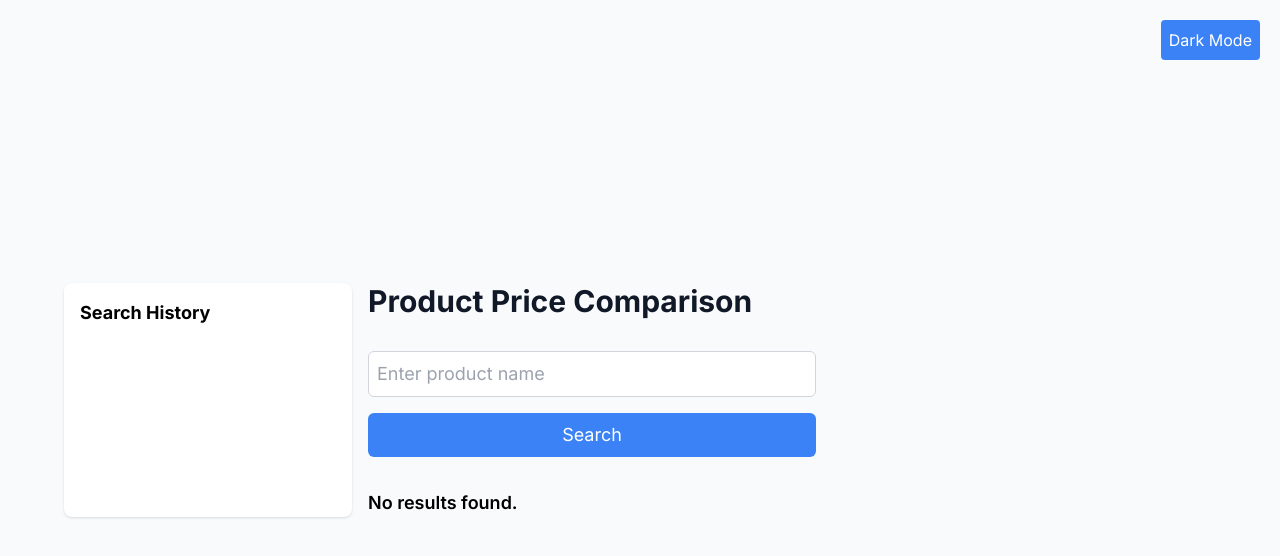
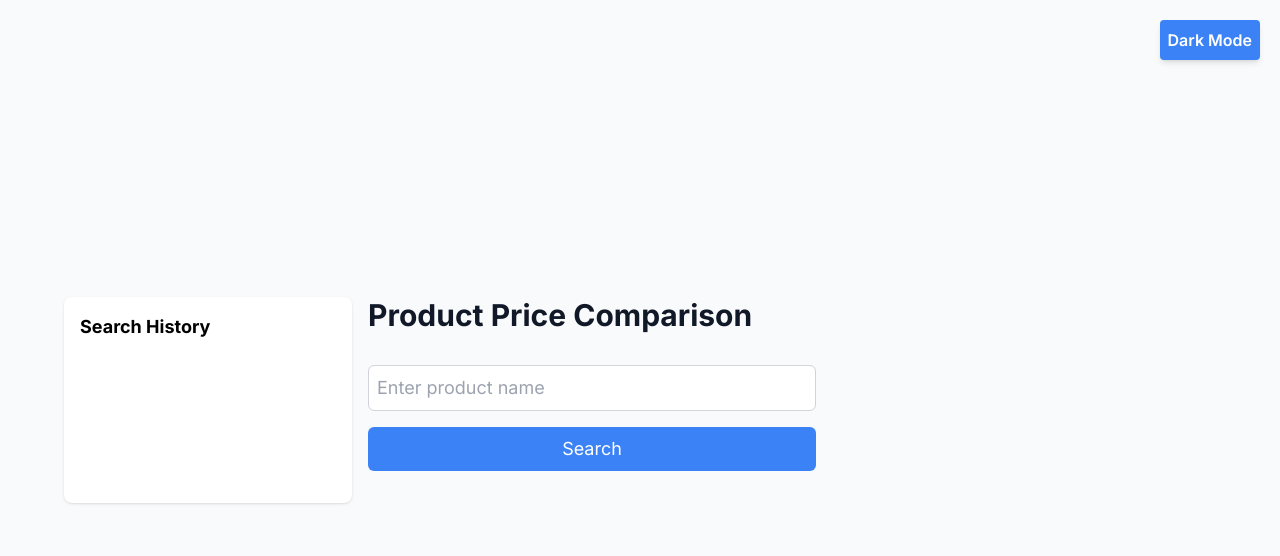
Before and after one commit to Orian19/IdeaToRealityA2Ex2, a Next.js app in the folder price_comparison_website/price-comparison-app/: page / in a window 1280 px wide. Shown: the top 556 px of the page. Built offline with nearby package versions, Linux system fonts and the light colour scheme.

Commit message:
[IdeaToReality][2] fix issue with table not visible properly in dark mode + make dark mode btn also dark

```diff
--- a/price_comparison_website/price-comparison-app/src/app/page.js
+++ b/price_comparison_website/price-comparison-app/src/app/page.js
@@ -57,10 +57,13 @@ export default function Home() {
     <main className={`flex min-h-screen items-center justify-center ${darkMode ? 'bg-gray-900 text-white' : 'bg-gray-50 text-black'}`}>
       <div>
       <button
-          className={`fixed top-5 right-5 bg-blue-500 dark:bg-blue-700 text-white p-2 rounded ${darkMode ? 'dark:bg-blue-700' : 'bg-blue-500'}`}
+  className={`fixed top-5 right-5 p-2 rounded font-semibold transition-colors duration-300 ease-in-out
+              ${darkMode ? 'bg-gray-800 text-gray-200 border border-gray-700 hover:bg-gray-700' : 'bg-blue-500 text-white hover:bg-blue-400'}
+              ${darkMode ? 'shadow-lg' : 'shadow-md'}`}
   onClick={handleButtonClick}>
     {darkMode ? 'Light Mode' : 'Dark Mode'}
 </button>
+
       </div>
       <div className="flex w-full max-w-6xl">
         {/* Search History Section */}
@@ -94,10 +97,11 @@ export default function Home() {
           </div>
           {isLoading ? (
             <div className="text-lg font-semibold text-green-700">Fetching Results...</div>
-          ) : results.length > 0 ? (
+          ) : (
+            results.length > 0 && (
               <div className="my-8 w-full max-w-4xl overflow-x-auto">
                 <table className={`w-full border-collapse border ${darkMode ? 'bg-gray-800 text-gray-300' : 'bg-white text-gray-900'}`}>
-                <thead className="bg-gray-200">
+                  <thead className={`${darkMode ? 'bg-gray-700' : 'bg-gray-200'}`}>
                     <tr>
                       <th className="border px-4 py-2 text-lg font-semibold">Site</th>
                       <th className="border px-4 py-2 text-lg font-semibold">Item</th>
@@ -106,7 +110,7 @@ export default function Home() {
                   </thead>
                   <tbody>
                     {results.map((result, index) => (
-                    <tr key={index} className={`${index % 2 === 0 ? 'bg-gray-100' : ''}`}>
+                      <tr key={index} className={`${index % 2 === 0 ? (darkMode ? 'bg-gray-700' : 'bg-gray-100') : ''}`}>
                         <td className="border px-4 py-2 text-lg">{result.Site}</td>
                         <td className="border px-4 py-2 text-lg">
                           <a href={result['Item URL']} target="_blank" rel="noopener noreferrer" className={`hover:text-blue-600 ${darkMode ? 'text-blue-400' : 'text-blue-700'}`}>
@@ -119,8 +123,7 @@ export default function Home() {
                   </tbody>
                 </table>
               </div>
-          ) : (
-            <div className="text-lg font-semibold">No results found.</div>
+            )
           )}
         </div>
       </div>
```
Lines whose indentation alone changed are shown as unchanged.
